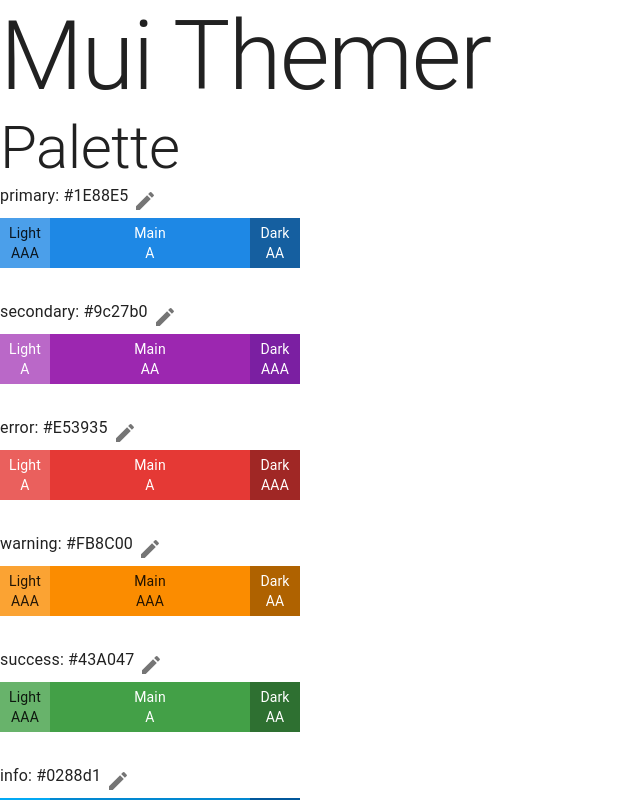
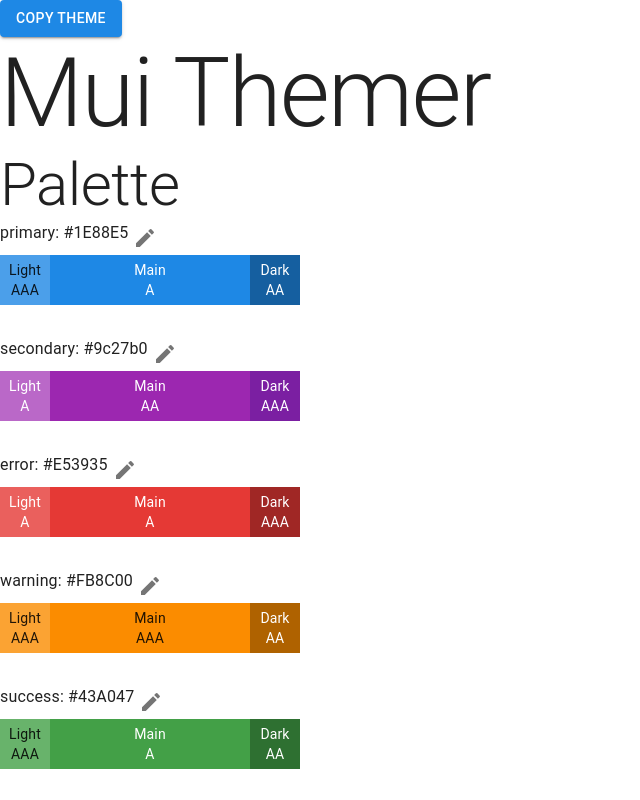
Before and after one commit to sernstberger/mui-themer, a React (Vite) app in the folder mui-themer/: page / in a window 1280 px wide. Shown: the top 800 px of the page, without its empty margins (0-640 px from the left). Built offline with nearby package versions, Linux system fonts and the light colour scheme.

Commit message:
added copy theme button

```diff
--- a/mui-themer/src/app/ThemeContext.tsx
+++ b/mui-themer/src/app/ThemeContext.tsx
@@ -1,5 +1,9 @@
 import React, { createContext, useContext, useState } from 'react';
-import { createTheme, ThemeProvider as MuiThemeProvider } from '@mui/material';
+import {
+  Button,
+  createTheme,
+  ThemeProvider as MuiThemeProvider,
+} from '@mui/material';
 import {
   red,
   pink,
@@ -58,9 +62,27 @@
     },
   });
 
+  const handleCopyClick = () => {
+    const themeString = JSON.stringify(theme, null, 2);
+
+    navigator.clipboard
+      .writeText(themeString)
+      .then(() => {
+        console.log('Text copied to clipboard', themeString);
+      })
+      .catch((err) => {
+        console.error('Failed to copy text: ', err);
+      });
+  };
+
   return (
     <ThemeContext.Provider value={{ primaryColor, setPrimaryColor }}>
-      <MuiThemeProvider theme={theme}>{children}</MuiThemeProvider>
+      <MuiThemeProvider theme={theme}>
+        <Button variant="contained" color="primary" onClick={handleCopyClick}>
+          Copy theme
+        </Button>
+        {children}
+      </MuiThemeProvider>
     </ThemeContext.Provider>
   );
 };
```
